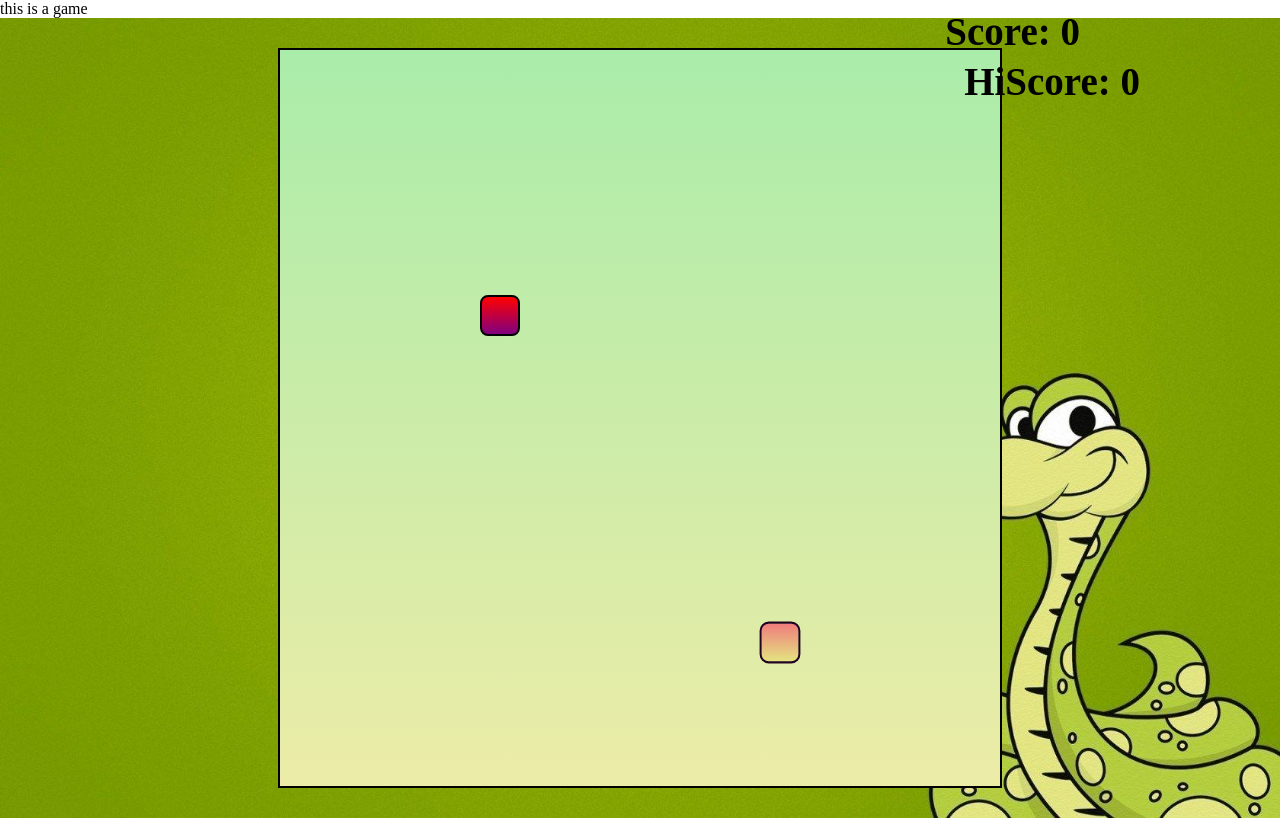
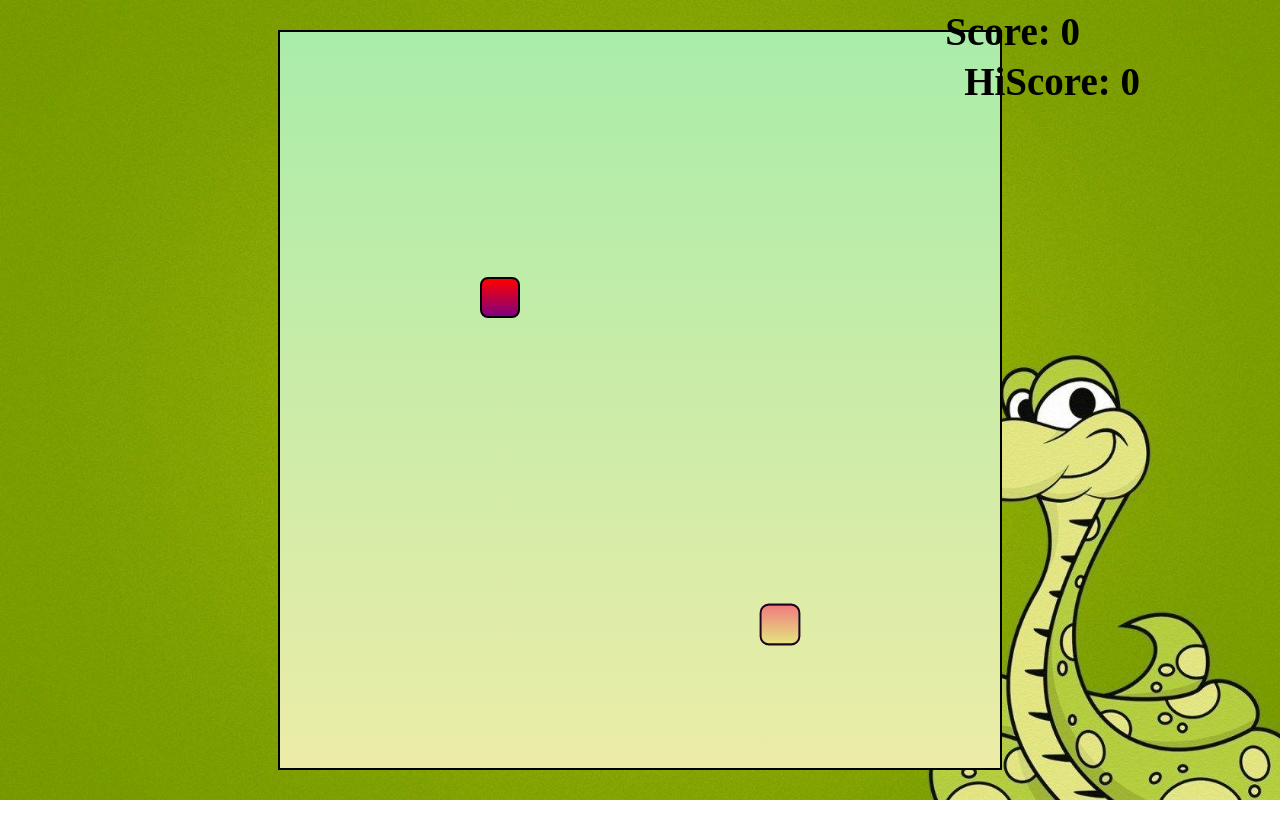
Before and after one commit to Jayesh598007/Snake_game, a plain HTML site: page index.html in a window 1280 px wide. Drawn offline with Linux system fonts and the light colour scheme; a web font is replaced by a local one.

Commit message:
saved index

```diff
--- a/index.html
+++ b/index.html
@@ -8,7 +8,6 @@
     <link rel="stylesheet" href="css/style.css">
 </head>
 <body>
-    <p>this is a game</p>
     <div class="body">
         <div id="scoreBox">Score: 0</div>
         <div id="hiscoreBox">HiScore: 0</div>
```
